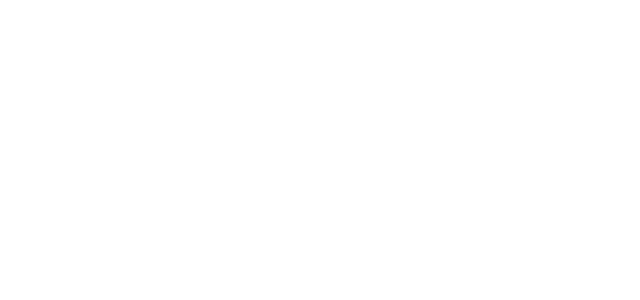
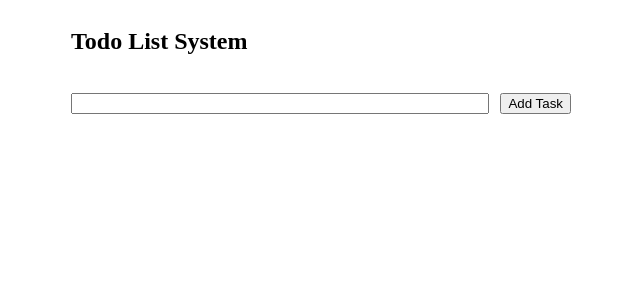
Before and after one commit to gapdapper/todo-list-system-assignment, a React (Vite) app: page / in a window 1280 px wide. Shown: the top 300 px of the page, without its empty margins (319-959 px from the left). Built offline with nearby package versions, Linux system fonts and the light colour scheme.

Commit message:
add task functionality (add,remove,set done,edit)

```diff
--- a/index.html
+++ b/index.html
@@ -4,7 +4,7 @@
     <meta charset="UTF-8" />
     <link rel="icon" type="image/svg+xml" href="./public/favicon.png" />
     <meta name="viewport" content="width=device-width, initial-scale=1.0" />
-    <title>todo-list-system-assignment</title>
+    <title>Todo List System</title>
   </head>
   <body>
     <div id="root"></div>
--- a/src/App.css
+++ b/src/App.css
@@ -0,0 +1,28 @@
+.container {
+  display: flex;
+  justify-content: center;
+}
+
+.main-content {
+  display: flex;
+  justify-content: center;
+  flex-direction: column;
+  gap: 18px;
+  width: min(500px, 90%);
+}
+
+.input-section {
+  display: flex;
+  justify-content: space-between;
+  gap: 8px;
+}
+
+.task-input {
+  width: 82%;
+}
+
+.task-list {
+  display: flex;
+  flex-direction: column;
+  gap: 8px;
+}
--- a/src/App.tsx
+++ b/src/App.tsx
@@ -1,7 +1,107 @@
+import { useState } from "react";
 import "./App.css";
+import TaskCard from "./components/TaskCard";
+import type { ITask } from "./types/Task";
 
 function App() {
-  return <div className="container"></div>;
+  const [taskList, setTaskList] = useState<ITask[]>([]);
+  const [newTask, setNewTask] = useState<string>("");
+
+  const addTask = (): void => {
+    if (newTask.trim() === "") return;
+    const task: ITask = {
+      id: Date.now(),
+      task: newTask,
+      isDone: false,
+    };
+    setTaskList((prev) => [...prev, task]);
+    setNewTask("");
+  };
+
+  const setDone = (id: number) => {
+    setTaskList((prev) =>
+      prev.map((t) => {
+        const task =
+          id === t.id
+            ? {
+                ...t,
+                isDone: !t.isDone,
+              }
+            : t;
+        return task;
+      }),
+    );
+  };
+
+  const saveEditTask = (id: number, updatedTask: string) => {
+    setTaskList((prev) =>
+      prev.map((t) => {
+        const task =
+          id === t.id
+            ? {
+                ...t,
+                task: updatedTask,
+              }
+            : t;
+        return task;
+      }),
+    );
+  };
+
+  const removeTask = (id: number) => {
+    setTaskList((prev) =>
+      prev.filter((task) => {
+        return task.id != id;
+      }),
+    );
+  };
+
+  return (
+    <div className="container">
+      <div className="main-content">
+        <h2>Todo List System</h2>
+        <div className="input-section">
+          <input
+            type="text"
+            name="task-input"
+            className="task-input"
+            value={newTask}
+            onKeyDown={(e) => {
+              if (e.key === "Enter") {
+                addTask();
+              }
+            }}
+            onChange={(e) => {
+              setNewTask(e.target.value);
+            }}
+          />
+          <button
+            onClick={() => {
+              addTask();
+            }}
+          >
+            Add Task
+          </button>
+        </div>
+        <div className="task-list">
+          {taskList.length != 0 &&
+            taskList.map((task) => {
+              return (
+                <TaskCard
+                  key={task.id}
+                  setDone={setDone}
+                  removeTask={removeTask}
+                  saveEditTask={saveEditTask}
+                  id={task.id}
+                  task={task.task}
+                  isDone={task.isDone}
+                />
+              );
+            })}
+        </div>
+      </div>
+    </div>
+  );
 }
 
 export default App;
--- /dev/null
+++ b/src/components/TaskCard.css
@@ -0,0 +1,22 @@
+
+.checkbox {
+  width: 20px;
+  height: 20px;
+}
+
+.task-card {
+  display: flex;
+  gap: 12px;
+  align-items: center;
+  justify-content: space-around;
+  border: 1px solid black;
+  border-radius: 4px;
+  font-size: 18px;
+  padding: 8px;
+}
+
+.task-text, .task-text-input {
+  width: 100%;
+  min-width: 0;
+  overflow-wrap: break-word;
+}
--- /dev/null
+++ b/src/components/TaskCard.tsx
@@ -0,0 +1,119 @@
+import { useState } from "react";
+import "./TaskCard.css";
+import type { ITask } from "../types/Task";
+
+interface TaskCardProps extends ITask {
+  setDone: (id: number) => void;
+  removeTask: (id: number) => void;
+  saveEditTask: (id: number, task: string) => void;
+}
+
+function TaskCard({
+  id,
+  task,
+  isDone,
+  setDone,
+  removeTask,
+  saveEditTask,
+}: TaskCardProps) {
+  const [isEditing, setIsEditing] = useState(false);
+  const [editedTask, setEditedTask] = useState("");
+
+  const handleEdit = () => {
+    setEditedTask(task);
+    setIsEditing(true);
+  };
+
+  const handleCancel = () => {
+    setEditedTask(task);
+    setIsEditing(false);
+  };
+
+  const handleSave = () => {
+    if (editedTask.trim() === "") return;
+
+    saveEditTask(id, editedTask);
+    setIsEditing(false);
+  };
+
+  if (!isEditing) {
+    return (
+      <div className="task-card">
+        <input
+          className="checkbox"
+          type="checkbox"
+          name="task-checkbox"
+          checked={isDone}
+          onChange={() => {
+            setDone(id);
+          }}
+        />{" "}
+        <span
+          className="task-text"
+          style={isDone ? { textDecoration: "line-through" } : {}}
+        >
+          {task}{" "}
+        </span>
+        <button
+          onClick={() => {
+            handleEdit();
+          }}
+        >
+          Edit
+        </button>
+        <button
+          onClick={() => {
+            removeTask(id);
+          }}
+        >
+          X
+        </button>
+      </div>
+    );
+  } else {
+    return (
+      <div className="task-card">
+        <input
+          disabled
+          className="checkbox"
+          type="checkbox"
+          name="task-checkbox"
+          checked={isDone}
+          onChange={() => {
+            setDone(id);
+          }}
+        />{" "}
+        <input
+          className="task-text-input"
+          type="text"
+          value={editedTask}
+          onChange={(e) => {
+            setEditedTask(e.target.value);
+          }}
+          onKeyDown={(e) => {
+            if (e.key === "Enter") {
+              handleSave();
+            }
+          }}
+        />{" "}
+        <button
+          disabled={editedTask.trim() === ""}
+          onClick={() => {
+            handleSave();
+          }}
+        >
+          Save
+        </button>
+        <button
+          onClick={() => {
+            handleCancel();
+          }}
+        >
+          Cancel
+        </button>
+      </div>
+    );
+  }
+}
+
+export default TaskCard;
--- /dev/null
+++ b/src/types/Task.ts
@@ -0,0 +1,5 @@
+export interface ITask {
+  id: number;
+  task: string;
+  isDone: boolean;
+}
```
